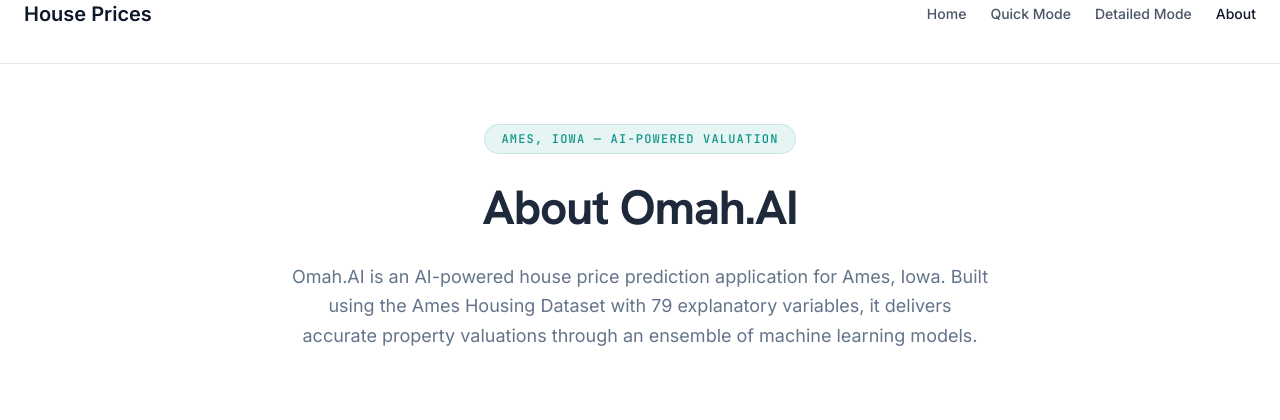
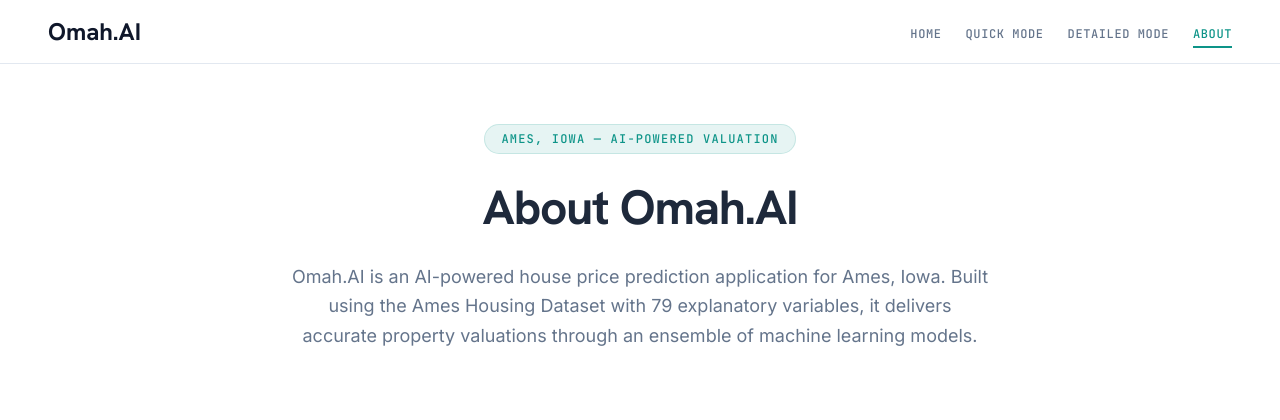
Before and after one commit to AkmalFazli27/house-prices-prediction, a FastAPI app: page /about in a window 1280 px wide. Shown: the top 420 px of the page. Run offline with FastAPI, Linux system fonts and the light colour scheme; style sheets or scripts are compiled from the project's sources; parts of the project's set-up code (start-up, migrations or seed data) failed here and were passed over.

Commit message:
fix: restore Omah.AI Tailwind navbar parity

```diff
--- a/app/templates/components/navbar.html
+++ b/app/templates/components/navbar.html
@@ -1,27 +1,23 @@
-<nav class="sticky top-0 z-50 bg-white border-outline h-16 border-b">
-  <div class="max-w-7xl mx-auto px-6">
-    <div class="flex items-center justify-between h-full">
-      <a href="/" class="text-xl font-bold text-primary hover:text-accent transition-colors">
-        House Prices
+<nav class="sticky top-0 z-50 h-16 border-b border-outline bg-white">
+  <div class="mx-auto h-full max-w-7xl px-4 md:px-12">
+    <div class="flex h-full items-center justify-between">
+      <a href="/" class="font-display text-2xl font-bold text-primary no-underline">
+        Omah.AI
       </a>
-      <div class="flex items-center gap-6">
-        <a href="/"
-           class="nav-link text-sm font-medium transition-colors {% if active_nav == 'home' %}text-primary font-bold{% else %}text-gray-600 hover:text-primary{% endif %}">
-          Home
-        </a>
-        <a href="/simple"
-           class="nav-link text-sm font-medium transition-colors {% if active_nav == 'simple' %}text-primary font-bold{% else %}text-gray-600 hover:text-primary{% endif %}">
-          Quick Mode
-        </a>
-        <a href="/detail"
-           class="nav-link text-sm font-medium transition-colors {% if active_nav == 'detail' %}text-primary font-bold{% else %}text-gray-600 hover:text-primary{% endif %}">
-          Detailed Mode
-        </a>
-        <a href="/about"
-           class="nav-link text-sm font-medium transition-colors {% if active_nav == 'about' %}text-primary font-bold{% else %}text-gray-600 hover:text-primary{% endif %}">
-          About
-        </a>
-      </div>
+      <ul class="flex items-center gap-6">
+        <li>
+          <a href="/" class="font-label text-xs font-medium uppercase tracking-wider pb-1 border-b-2 transition-colors duration-200 {% if active_nav == 'home' %}border-accent text-accent{% else %}border-transparent text-onsurfacevariant hover:text-accent{% endif %}" {% if active_nav == 'home' %}aria-current="page"{% endif %}>Home</a>
+        </li>
+        <li>
+          <a href="/simple" class="font-label text-xs font-medium uppercase tracking-wider pb-1 border-b-2 transition-colors duration-200 {% if active_nav == 'simple' %}border-accent text-accent{% else %}border-transparent text-onsurfacevariant hover:text-accent{% endif %}" {% if active_nav == 'simple' %}aria-current="page"{% endif %}>Quick Mode</a>
+        </li>
+        <li>
+          <a href="/detail" class="font-label text-xs font-medium uppercase tracking-wider pb-1 border-b-2 transition-colors duration-200 {% if active_nav == 'detail' %}border-accent text-accent{% else %}border-transparent text-onsurfacevariant hover:text-accent{% endif %}" {% if active_nav == 'detail' %}aria-current="page"{% endif %}>Detailed Mode</a>
+        </li>
+        <li>
+          <a href="/about" class="font-label text-xs font-medium uppercase tracking-wider pb-1 border-b-2 transition-colors duration-200 {% if active_nav == 'about' %}border-accent text-accent{% else %}border-transparent text-onsurfacevariant hover:text-accent{% endif %}" {% if active_nav == 'about' %}aria-current="page"{% endif %}>About</a>
+        </li>
+      </ul>
     </div>
   </div>
 </nav>
```
